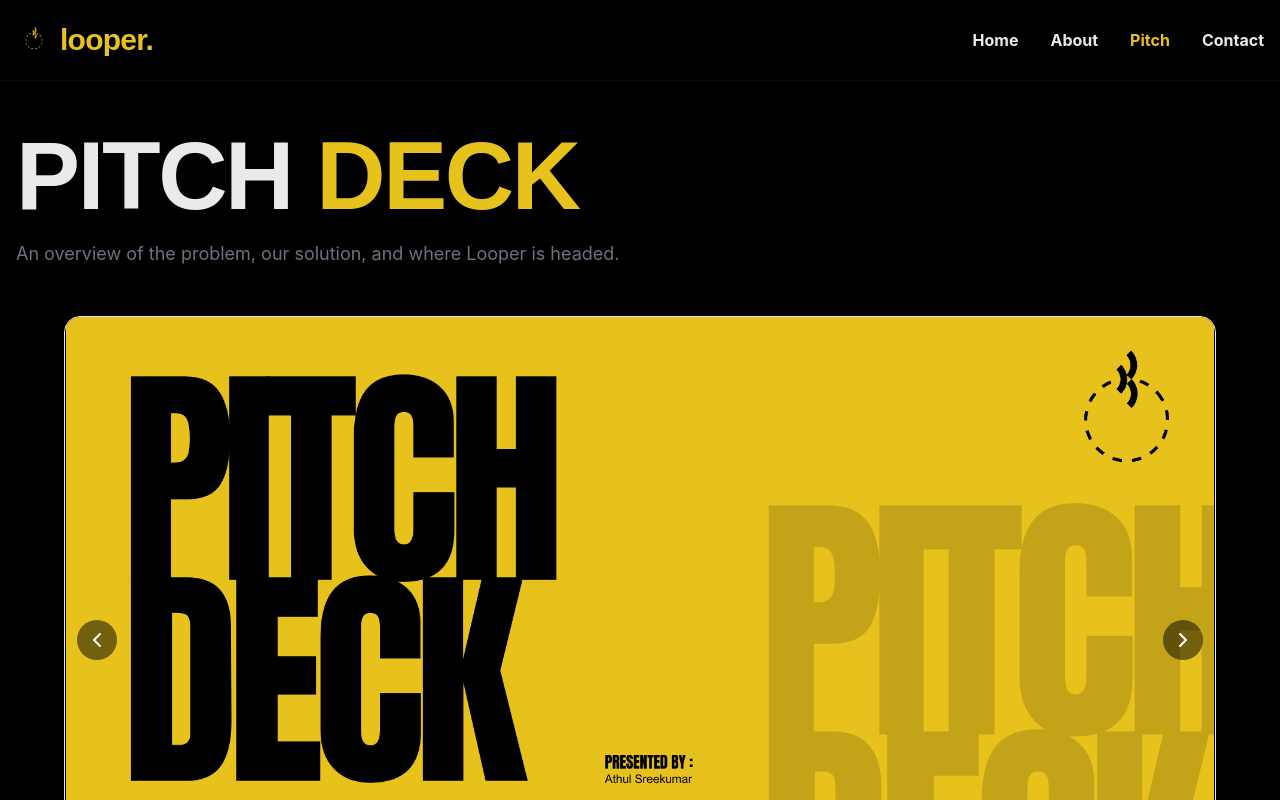
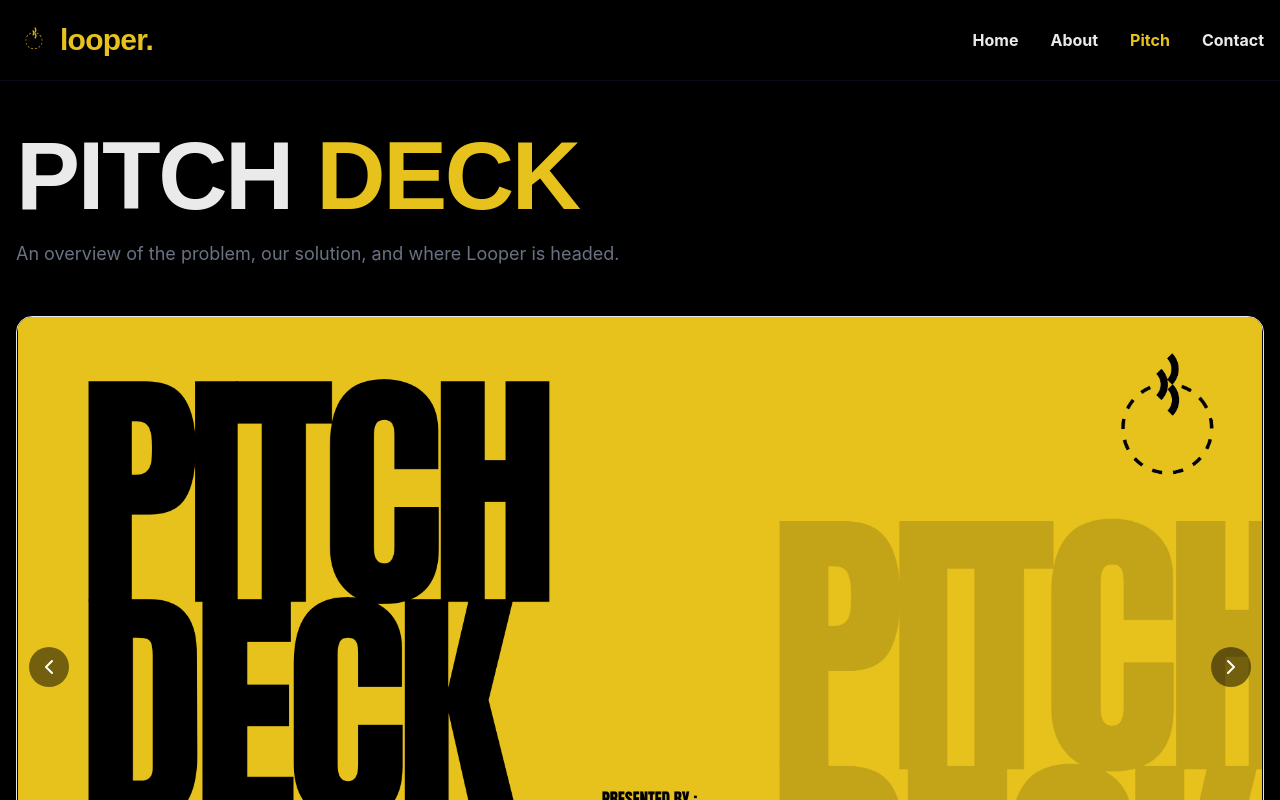
Before and after one commit to Looper-App/looper-web, a React (Vite) app in the folder looper-landing/: page /pitch in a window 1280 px wide. Shown: the top 800 px of the page. Built offline with nearby package versions, Linux system fonts and the light colour scheme.

Commit message:
Remove the pitch deck's width cap entirely
max-w-6xl -> no cap, so it fills the full content column width instead
of stopping at a fixed size.

Co-Authored-By: Claude Sonnet 5 <noreply@anthropic.com>
Claude-Session: https://claude.ai/code/session_01SV9azhhXCWWxiwGoqCzLzu

```diff
--- a/looper-landing/src/pages/marketing/Pitch.jsx
+++ b/looper-landing/src/pages/marketing/Pitch.jsx
@@ -38,7 +38,7 @@ export default function Pitch() {
                 An overview of the problem, our solution, and where Looper is headed.
             </p>
 
-            <div className="relative w-full max-w-6xl mx-auto">
+            <div className="relative w-full mx-auto">
                 <div className="relative w-full aspect-video rounded-2xl overflow-hidden border border-gray-200 shadow-2xl bg-black">
                     <AnimatePresence mode="wait">
                         <Motion.img
```
